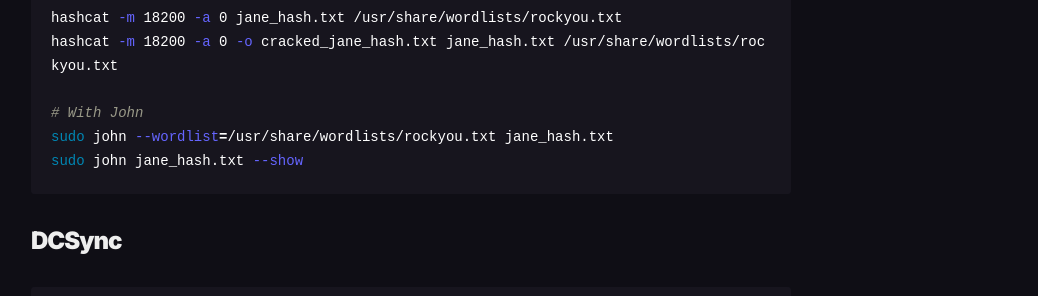
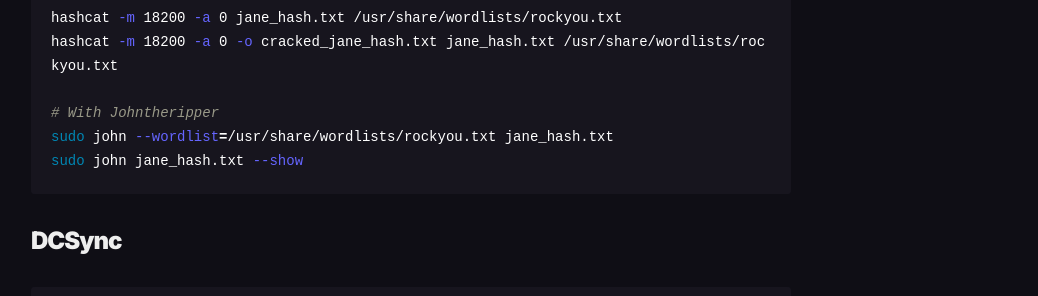
Before and after one commit to Vorkharium/vorkharium.github.io, a Jekyll site: the page built from _posts/2024-11-01-Attacking-Active-Directory-Cheatsheet.md, in a window 1280 px wide and 900 px high, scrolled down 14843 px. Shown: the part 155-451 px from the top of the window, without its empty margins (229-1267 px from the left). Built offline with Jekyll 4.4.1, drawn with Linux system fonts in a browser that asks for light colours.

Commit message:
Update 2024-11-01-Attacking-Active-Directory-Cheatsheet.md

````diff
--- a/_posts/2024-11-01-Attacking-Active-Directory-Cheatsheet.md
+++ b/_posts/2024-11-01-Attacking-Active-Directory-Cheatsheet.md
@@ -503,7 +503,7 @@
 hashcat -m 18200 -a 0 jane_hash.txt /usr/share/wordlists/rockyou.txt
 hashcat -m 18200 -a 0 -o cracked_jane_hash.txt jane_hash.txt /usr/share/wordlists/rockyou.txt
 
-# With John
+# With Johntheripper
 sudo john --wordlist=/usr/share/wordlists/rockyou.txt jane_hash.txt
 sudo john jane_hash.txt --show
 ```
````
